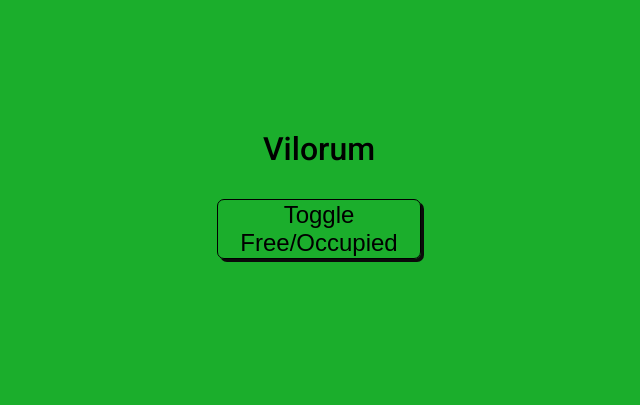
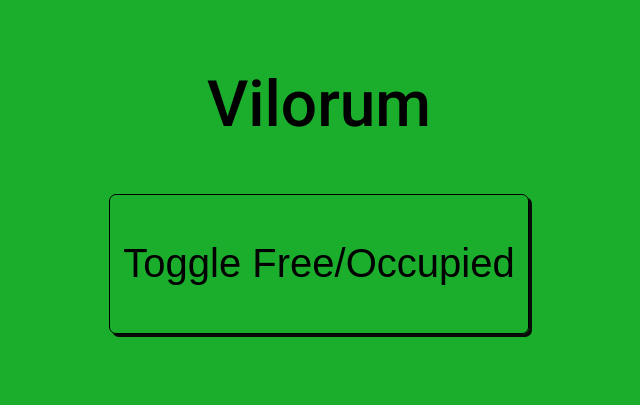
Before and after one commit to gelalias/panelbusy, a plain HTML site: page index.html in a window 1280 px wide. Shown: the part 186-591 px from the top of the page, without its empty margins (321-961 px from the left). Drawn offline with Linux system fonts and the light colour scheme.

Commit message:
Update app.css

```diff
--- a/app.css
+++ b/app.css
@@ -4,7 +4,7 @@ body {
 }
 
 h1 {
-    font-size: 2em;
+    font-size: 4em;
     font-weight: 500;
     padding: 0;
     margin: 1em 0 0 0;
@@ -29,9 +29,9 @@ h1 {
 button {
     padding: 0;
     margin: 1.3em 0 1.3em 0;
-    width: 8.5em;
-    height: 2.5em;
-    font-size: 1.5em;
+    width: 10.5em;
+    height: 3.5em;
+    font-size: 2.5em;
     border: 1px solid black;
     box-shadow: 3px 3px 0px #0a0a0a;
     /* border: 1px solid #e8e8e8; */
```
